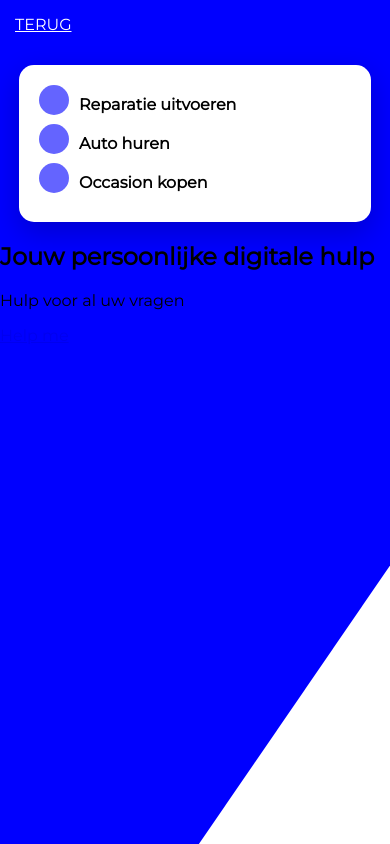
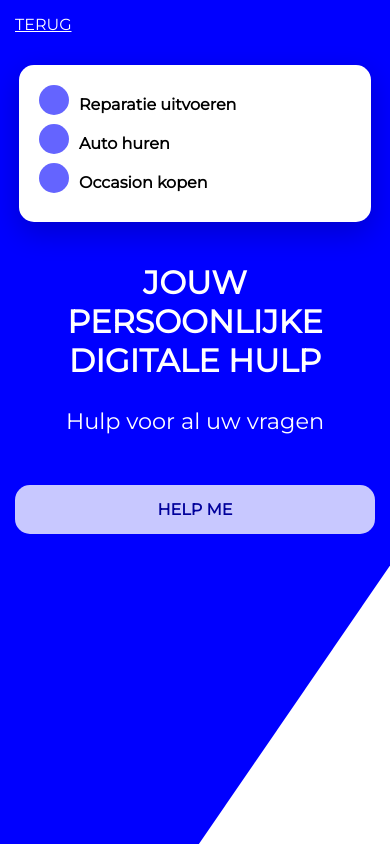
Before and after one commit to OHiddema/2ndSassProject, a plain HTML site: page index.html in a window 390 px wide. Drawn offline with Linux system fonts and the light colour scheme.

Commit message:
add more CSS, mobile version ready

```diff
--- a/css/style.scss
+++ b/css/style.scss
@@ -74,4 +74,33 @@ main {
       }
     }
   }
+
+  section#primary {
+    color: white;
+    padding: $padding;
+    text-align: center;
+
+    h1 {
+      font-size: 2em;
+      margin-top: 10px;
+      text-transform: uppercase;
+    }
+
+    p {
+      font-size: 1.4em;
+    }
+
+    a {
+      color: getColor(dblue);
+      border-radius: $borders;
+      text-decoration: none;
+      text-transform: uppercase;
+      font-weight: bold;
+      background-color: getColor(llblue);
+      display: block;
+      text-align: center;
+      margin: 50px auto 0 auto;
+      padding: $padding;
+    }
+  }
 }
```
Also changed, not shown: css/style.css, 1 other file.
